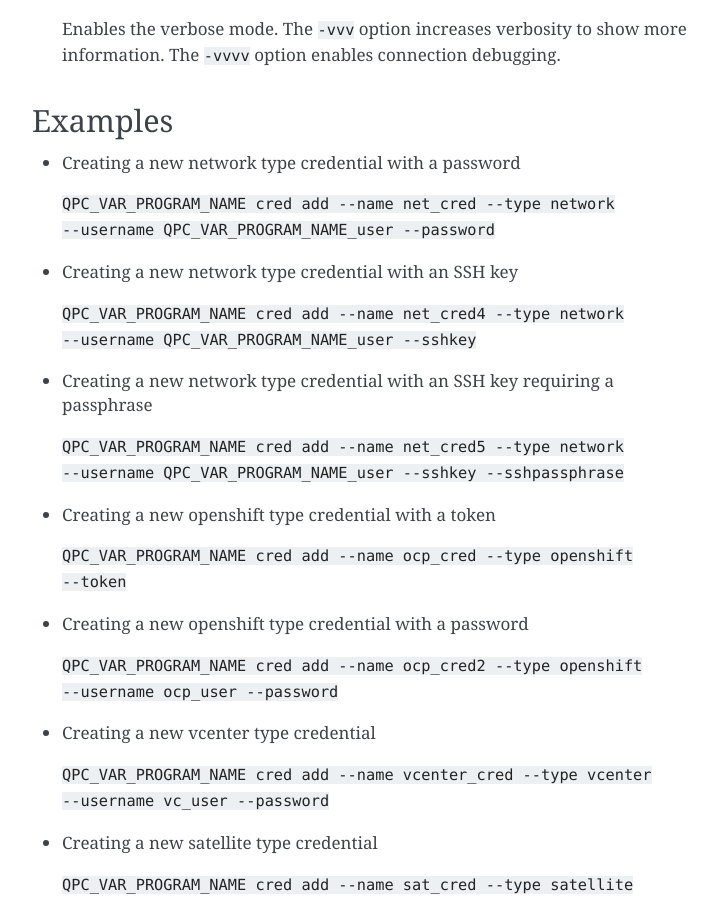
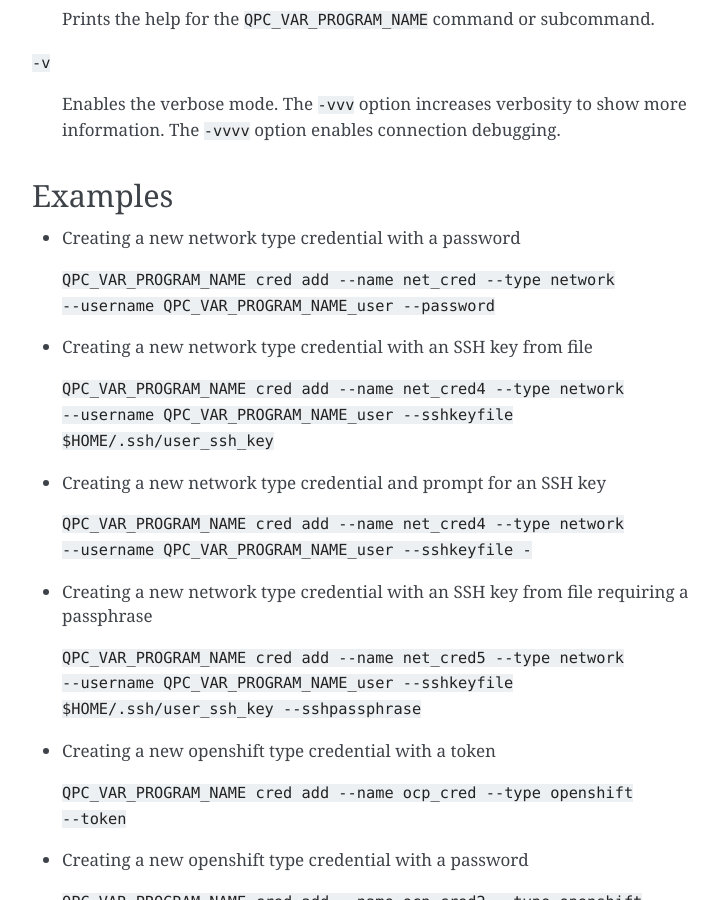
Before and after one commit to quipucords/qpc, a Sphinx documentation site: the page built from docs/source/man-template.rst, in a window 1280 px wide and 900 px high, scrolled down 22396 px. Shown: the whole window, without its empty margins (388-1107 px from the left). Built offline with Sphinx 7.4.7, drawn with Linux system fonts in a browser that asks for light colours; some of the changed text lies outside the part shown.

Commit message:
doc: updated the man page for the new --sshkeyfile parameter.
Updated the man page template and related _build files to
mention the new --sshkeyfile parameter. With examples for
both specifying the SSH private key from file or prompted
from stdin.

```diff
--- a/docs/source/man-template.rst
+++ b/docs/source/man-template.rst
@@ -134,7 +134,7 @@
 
 To create a credential, supply the type of credential and supply SSH credentials as either a username-password pair, a username-key pair, or an access token. The QPC_VAR_PROJECT tool stores each set of credentials in a separate credential entry.
 
-**QPC_VAR_PROGRAM_NAME cred add --name=** *name* **--type=** *(network | vcenter | satellite | openshift | rhacs | ansible)* **--username=** *username* **(--password | --sshkey**)** **[--sshpassphrase]** **--become-method=** *(sudo | su | pbrun | pfexec | doas | dzdo | ksu | runas )* **--become-user=** *user* **[--become-password]** **[--token]**
+**QPC_VAR_PROGRAM_NAME cred add --name=** *name* **--type=** *(network | vcenter | satellite | openshift | rhacs | ansible)* **--username=** *username* (**--password** | **--sshkeyfile** *(ssh_keyfile | -)*) **[--sshpassphrase]** **--become-method=** *(sudo | su | pbrun | pfexec | doas | dzdo | ksu | runas )* **--become-user=** *user* **[--become-password]** **[--token]**
 
 ``--name=name``
 
@@ -150,15 +150,15 @@
 
 ``--password``
 
-  Prompts for the password for the ``--username`` identity. Mutually exclusive with the ``--sshkey`` and ``--token`` options.
+  Prompts for the password for the ``--username`` identity. Mutually exclusive with the ``--sshkeyfile`` and ``--token`` options.
 
-``--sshkey``
+``--sshkeyfile (ssh_keyfile | -)``
 
-  Prompts for the private SSH key for the ``--username`` identity. Mutually exclusive with the ``--password`` and ``--token`` options.
+  Reads the private SSH key for the ``--username`` identity from the ``ssh_keyfile`` path specified. If the ``ssh_keyfile`` specified is ``-``, prompts for the private SSH key for the ``--username`` identity. Mutually exclusive with the ``--password`` and ``--token`` options.
 
 ``--sshpassphrase``
 
-  Prompts for the passphrase to be used when connecting with an SSH key that requires a passphrase. Can only be used with the ``--sshkey`` option.
+  Prompts for the passphrase to be used when connecting with an SSH key that requires a passphrase. Can only be used with the ``--sshkeyfile`` option.
 
 ``--become-method=become_method``
 
@@ -174,11 +174,11 @@
 
 ``--token``
 
-  Prompts for the access token for authentication. Mutually exclusive with the ``--sshkey`` and ``--password`` options.
+  Prompts for the access token for authentication. Mutually exclusive with the ``--sshkeyfile`` and ``--password`` options.
 
 The information in a credential might change, including passwords, become passwords, SSH keys, the become_method, tokens or even the username. For example, your local security policies might require you to change passwords periodically. Use the ``QPC_VAR_PROGRAM_NAME cred edit`` command to change credential information. The parameters for ``QPC_VAR_PROGRAM_NAME cred edit`` are the same as those for ``QPC_VAR_PROGRAM_NAME cred add``.
 
-**QPC_VAR_PROGRAM_NAME cred edit --name=** *name* **--username=** *username* **(--password | --sshkey **)** **[--sshpassphrase]** **--become-method=** *(sudo | su | pbrun | pfexec | doas | dzdo | ksu | runas )* **--become-user=** *user* **[--become-password]** **[--token]**
+**QPC_VAR_PROGRAM_NAME cred edit --name=** *name* **--username=** *username* (**--password** | **--sshkeyfile** *(ssh_keyfile | -)*) **[--sshpassphrase]** **--become-method=** *(sudo | su | pbrun | pfexec | doas | dzdo | ksu | runas )* **--become-user=** *user* **[--become-password]** **[--token]**
 
 Listing and Showing Credentials
 ~~~~~~~~~~~~~~~~~~~~~~~~~~~~~~~
@@ -704,13 +704,17 @@
 
   ``QPC_VAR_PROGRAM_NAME cred add --name net_cred --type network --username QPC_VAR_PROGRAM_NAME_user --password``
 
-* Creating a new network type credential with an SSH key
+* Creating a new network type credential with an SSH key from file
 
-  ``QPC_VAR_PROGRAM_NAME cred add --name net_cred4 --type network --username QPC_VAR_PROGRAM_NAME_user --sshkey``
+  ``QPC_VAR_PROGRAM_NAME cred add --name net_cred4 --type network --username QPC_VAR_PROGRAM_NAME_user --sshkeyfile $HOME/.ssh/user_ssh_key``
 
-* Creating a new network type credential with an SSH key requiring a passphrase
+* Creating a new network type credential and prompt for an SSH key
 
-  ``QPC_VAR_PROGRAM_NAME cred add --name net_cred5 --type network --username QPC_VAR_PROGRAM_NAME_user --sshkey --sshpassphrase``
+  ``QPC_VAR_PROGRAM_NAME cred add --name net_cred4 --type network --username QPC_VAR_PROGRAM_NAME_user --sshkeyfile -``
+
+* Creating a new network type credential with an SSH key from file requiring a passphrase
+
+  ``QPC_VAR_PROGRAM_NAME cred add --name net_cred5 --type network --username QPC_VAR_PROGRAM_NAME_user --sshkeyfile $HOME/.ssh/user_ssh_key --sshpassphrase``
 
 * Creating a new openshift type credential with a token
 
```
Also changed, not shown: 3 other files.
